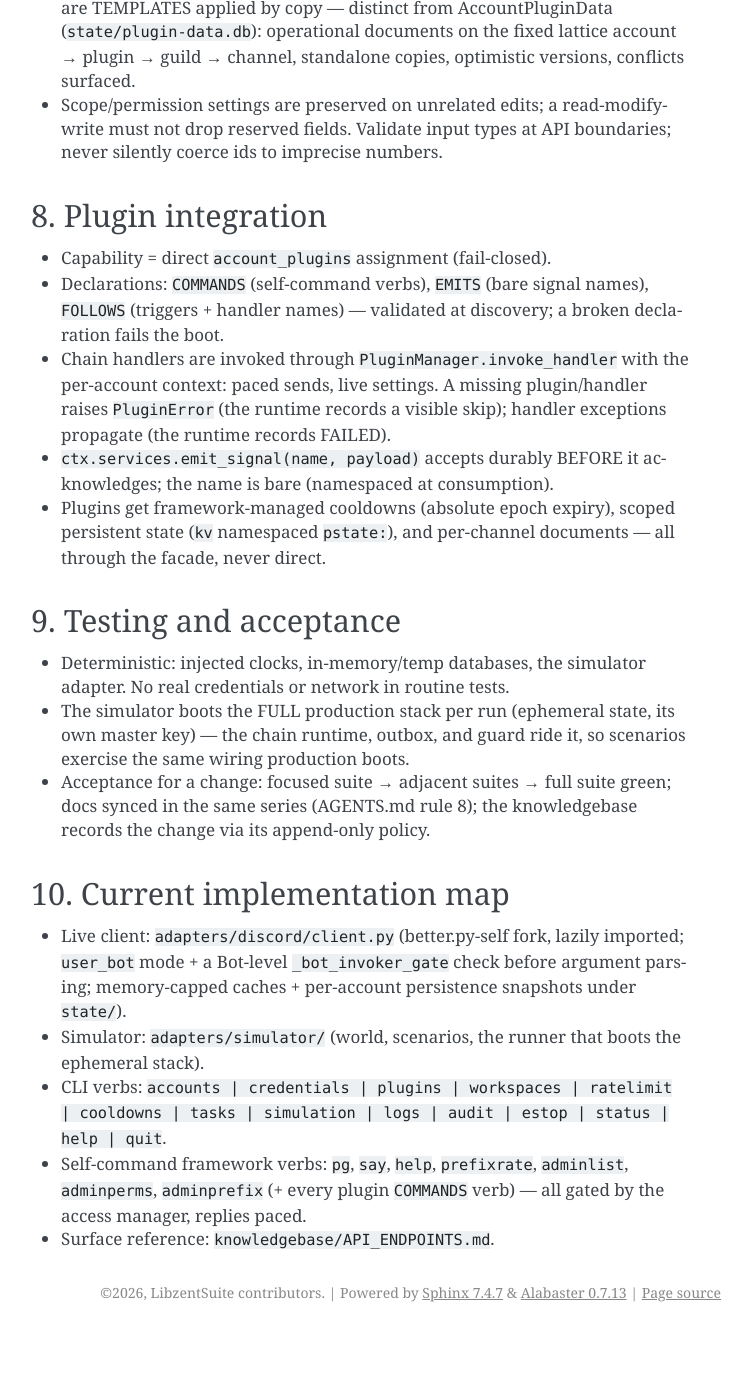
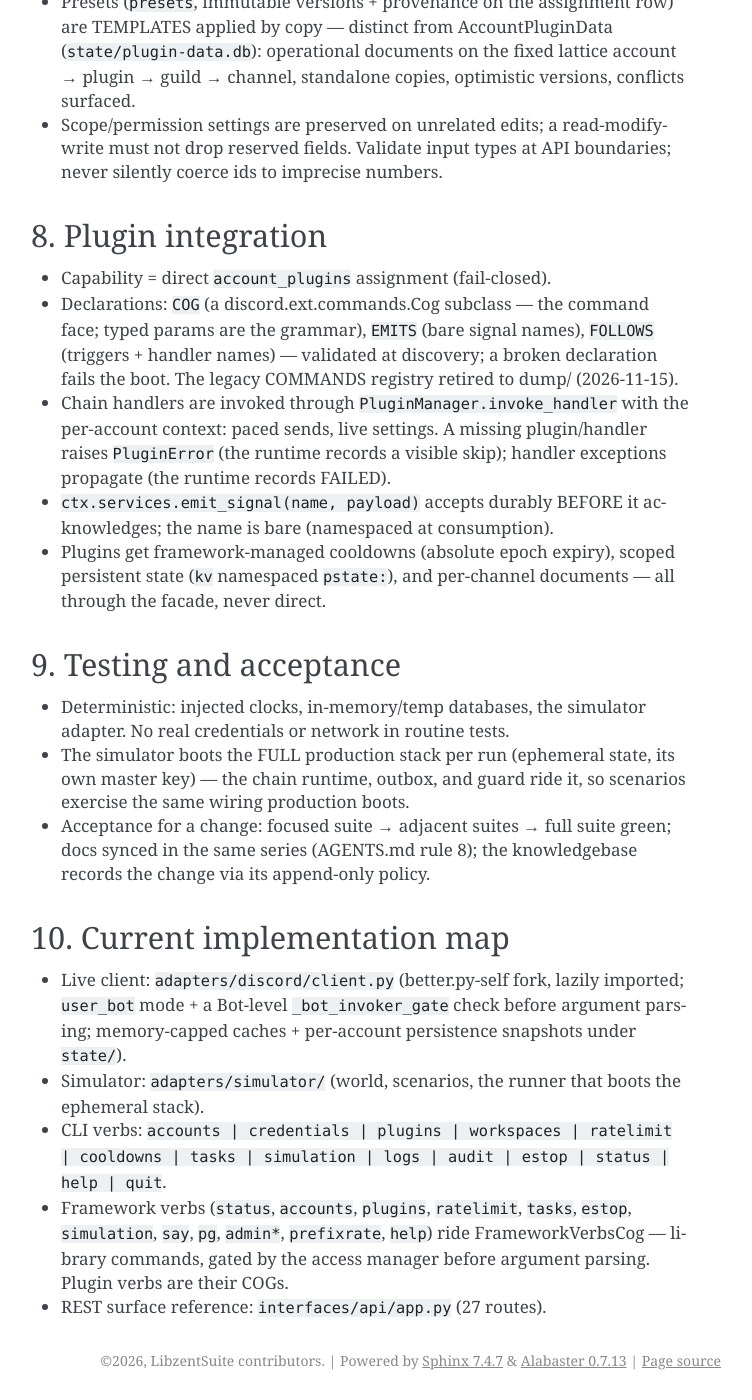
Before and after one commit to libosterelezent/LibzentSuite, a Sphinx documentation site: the page built from docs/architecture/integration.md, in a window 1280 px wide and 1400 px high, scrolled down 4178 px. Shown: the whole window, without its empty margins (389-1141 px from the left). Built offline with Sphinx 7.4.7, drawn with Linux system fonts in a browser that asks for light colours; before the commit the page ends 5510 px from its top, so only the background shows below that; some of the changed text lies outside the part shown.

Commit message:
docs: contracts resynced with the post-retirement reality
integration.md: 105-method facade count (AST-verified), the COG declaration is THE plugin command contract (COMMANDS noted as retired to dump/), FastAPI+Flet recorded as landed-but-unwired (not 'next'), the REST surface reference points at interfaces/api/app.py instead of the deleted dashboard's endpoint doc. roadmap: the retirement sweep + the audit-driven fixes recorded; ping's cog port roadmapped on the host paced-facade gap. CHANGELOG: the sweep under Removed, the --sim crash under Fixed.

````diff
--- a/docs/architecture/integration.md
+++ b/docs/architecture/integration.md
@@ -22,9 +22,10 @@ bug in one of them — fix the divergence, do not fork the contract.
 
 ```
 main.py -> core/bootstrap.py::build()  (the ONE composition root)
-        -> ControlAPI (core/api.py — the shared facade, 94 methods)
-        -> interfaces/cli (the current interface; FastAPI wraps the
-           same facade next)
+        -> ControlAPI (core/api.py — the shared facade, 105 methods)
+        -> interfaces/cli (the wired interface; the FastAPI surface in
+           interfaces/api/ + the Flet shell in interfaces/ui/ are
+           landed-but-unwired over the same facade)
 ```
 
 - Interfaces (CLI today, REST/WS + Flet next) parse input, call
@@ -145,9 +146,11 @@ owner service, validated and persisted first.
 ## 8. Plugin integration
 
 - Capability = direct `account_plugins` assignment (fail-closed).
-- Declarations: `COMMANDS` (self-command verbs), `EMITS` (bare signal
+- Declarations: `COG` (a discord.ext.commands.Cog subclass — the
+  command face; typed params are the grammar), `EMITS` (bare signal
   names), `FOLLOWS` (triggers + handler names) — validated at
-  discovery; a broken declaration fails the boot.
+  discovery; a broken declaration fails the boot. The legacy COMMANDS
+  registry retired to dump/ (2026-11-15).
 - Chain handlers are invoked through `PluginManager.invoke_handler`
   with the per-account context: paced sends, live settings. A missing
   plugin/handler raises `PluginError` (the runtime records a visible
@@ -180,7 +183,9 @@ owner service, validated and persisted first.
 - CLI verbs: `accounts | credentials | plugins | workspaces |
   ratelimit | cooldowns | tasks | simulation | logs | audit | estop |
   status | help | quit`.
-- Self-command framework verbs: `pg`, `say`, `help`, `prefixrate`,
-  `adminlist`, `adminperms`, `adminprefix` (+ every plugin `COMMANDS`
-  verb) — all gated by the access manager, replies paced.
-- Surface reference: `knowledgebase/API_ENDPOINTS.md`.
+- Framework verbs (`status`, `accounts`, `plugins`, `ratelimit`,
+  `tasks`, `estop`, `simulation`, `say`, `pg`, `admin*`,
+  `prefixrate`, `help`) ride FrameworkVerbsCog — library commands,
+  gated by the access manager before argument parsing. Plugin verbs
+  are their COGs.
+- REST surface reference: `interfaces/api/app.py` (27 routes).
````
Also changed, not shown: CHANGELOG.md (+11 -1 lines), docs/roadmap.md (+13 -2 lines).
